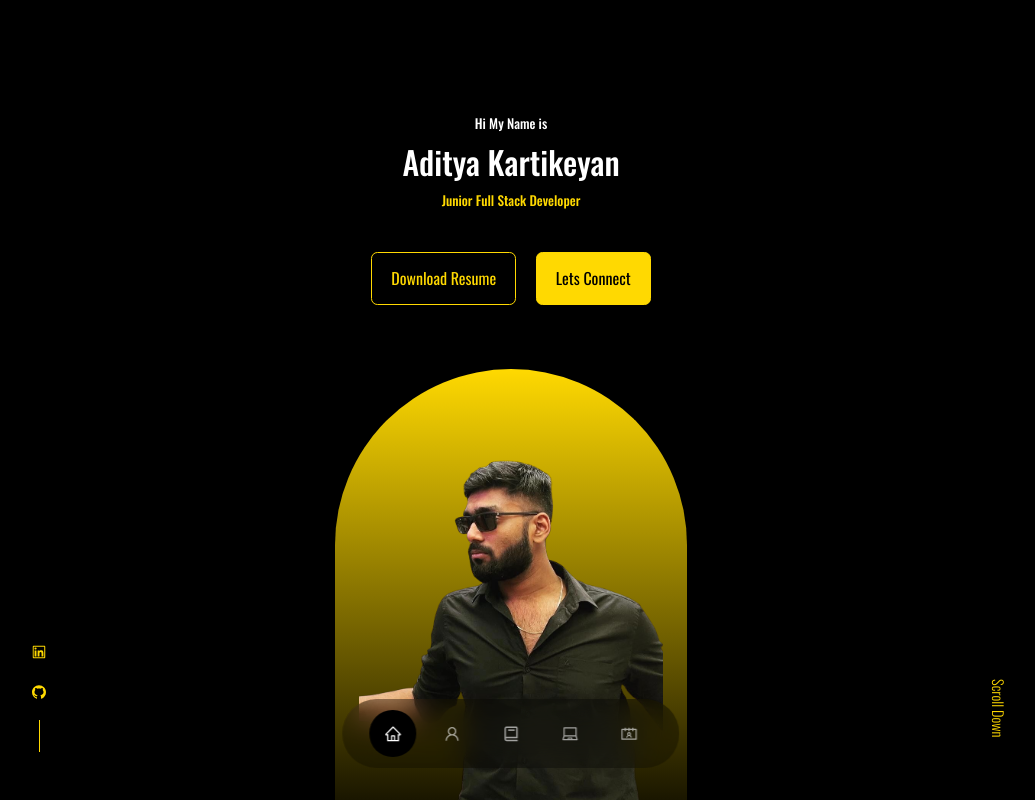
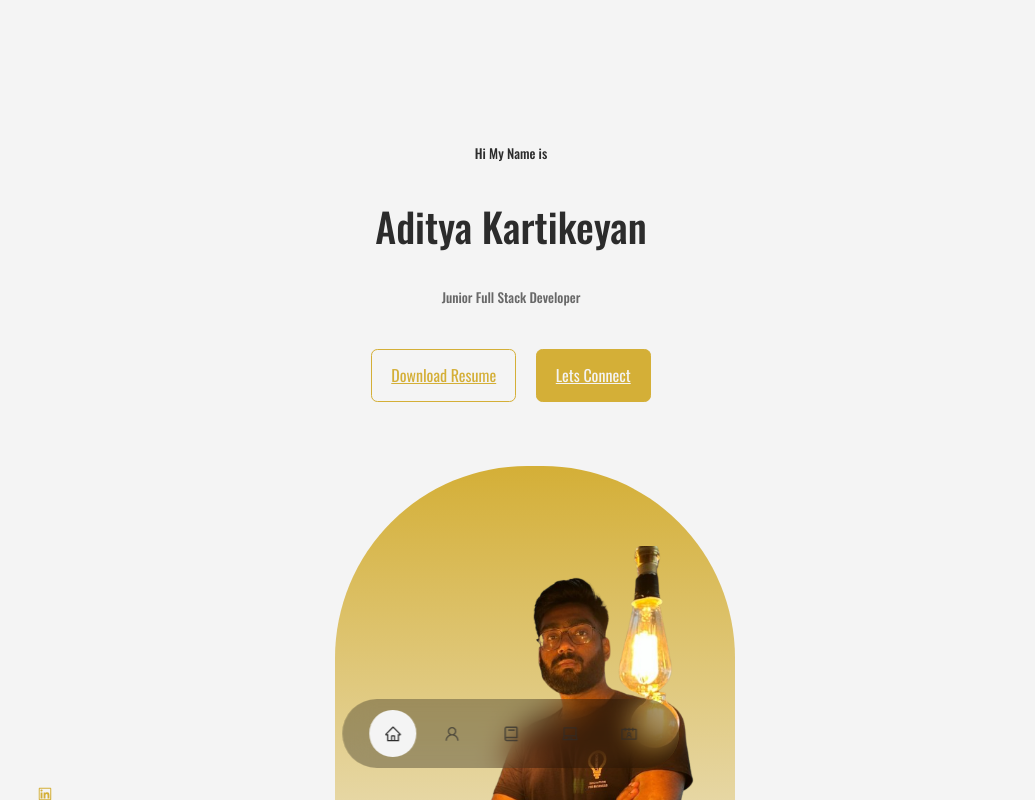
Before and after one commit to adik1999i/adityakartikeyan.github.io, a React (Create React App) app: page / in a window 1280 px wide. Shown: the top 800 px of the page, without its empty margins (129-1164 px from the left). Built offline with nearby package versions, Linux system fonts and the light colour scheme.

Commit message:
aditya test changes

```diff
--- a/src/components/header/Header.jsx
+++ b/src/components/header/Header.jsx
@@ -1,7 +1,7 @@
 import React from 'react'
 import './header.css'
 import Cta from './Cta'
-import ME from '../../assets/me.png'
+import ME from '../../assets/Aditya.png'
 import HeaderSocials from './HeaderSocials'
 const Header = () => {
   return (
--- a/src/index.css
+++ b/src/index.css
@@ -1,41 +1,28 @@
 @import url('https://fonts.googleapis.com/css2?family=Oswald:wght@300;400;500;600&display=swap');
 
 
-
-
-* {
-    margin: 0;
-    padding :0;
-    border :0;
-    outline :0;
-    box-sizing: border-box;
-    list-style: none;
-    text-decoration: none;
+:root {
+    --color-bg: #f4f4f4; /* Light gray background */
+    --color-bg-variant: #ffffff; /* White for lighter elements */
+    --color-primary: #d4af37; /* Gold for accents */
+    --color-primary-variant: #b89b32; /* Slightly darker gold for variant */
+    --color-white: #2c2c2c; /* Dark gray text */
+    --color-light: rgba(44, 44, 44, 0.7); /* Softer dark gray for secondary text */
+    --transition: all 400ms ease;
+    --container-width-lg: 75%;
+    --container-width-md: 86%;
+    --container-width-sm: 90%;
 }
 
-:root {
-    --color-bg: rgb(0, 0, 0);
-    --color-bg-variant: #ffdd00a9;
-    --color-primary: #ffd901;
-    --color-primary-variant: rgba(217, 194, 20, 0.798);
-    --color-white: #fff;
-    --color-light : rgba(255,255,255,0.6);
-    --transition:all 400ms ease;
-    --container-width-lg:75%;
-    --container-width-md:86%;
-    --container-width-sm:90%;
-
-}
-
-html{
+html {
     scroll-behavior: smooth;
 }
 
-::-webkit-scrollbar{
+::-webkit-scrollbar {
     display: none;
 }
 
-body{
+body {
     font-family: 'Oswald', sans-serif;
     background: var(--color-bg);
     color: var(--color-white);
@@ -44,7 +31,7 @@ body{
 
 /* === general styles == */
 
-.container{
+.container {
     width: var(--container-width-lg);
     margin: 0 auto;
 }
@@ -55,40 +42,41 @@ h3,
 h4,
 h5 {
     font-weight: 500;
+    color: var(--color-white);
 }
 
-h1{
-    font-weight: 2.5rem;
+h1 {
+    font-size: 2.5rem;
 }
 
 section {
     margin-top: 8rem;
 }
 
-section>h2, section>h5 {
+section > h2, section > h5 {
     text-align: center;
-    color:var(--color-light);
+    color: var(--color-light);
 }
 
-section > h2{
+section > h2 {
     color: var(--color-primary);
     margin-bottom: 3rem;
 }
 
 .text-light {
-    color: var(--color-primary);
+    color: var(--color-light);
 }
 
-a{
+a {
     color: var(--color-primary);
     transition: var(--transition);
 }
 
 a:hover {
-    color: var(--color-white);
+    color: var(--color-bg-variant);
 }
 
-.btn{
+.btn {
     width: max-content;
     display: inline-block;
     color: var(--color-primary);
@@ -100,7 +88,7 @@ a:hover {
 }
 
 .btn:hover {
-    background-color: var(--color-white);
+    background-color: var(--color-primary);
     color: var(--color-bg);
     border-color: transparent;
 }
@@ -110,7 +98,7 @@ a:hover {
     color: var(--color-bg);
 }
 
-img{
+img {
     display: block;
     width: 100%;
     object-fit: cover;
@@ -118,7 +106,7 @@ img{
 
 /* ==== medium devices == */
 
-@media screen and (max-width: 1024px){
+@media screen and (max-width: 1024px) {
     .container {
         width: var(--container-width-md);
     }
@@ -130,7 +118,7 @@ img{
 
 /* == small devices == */
 
-@media screen and (max-width: 600px){
+@media screen and (max-width: 600px) {
     .container {
         width: var(--container-width-sm);
     }
```
Also changed, not shown: src/assets/Aditya-Kartikeyan-Photo.jpeg (added), src/assets/Aditya.png (added).
